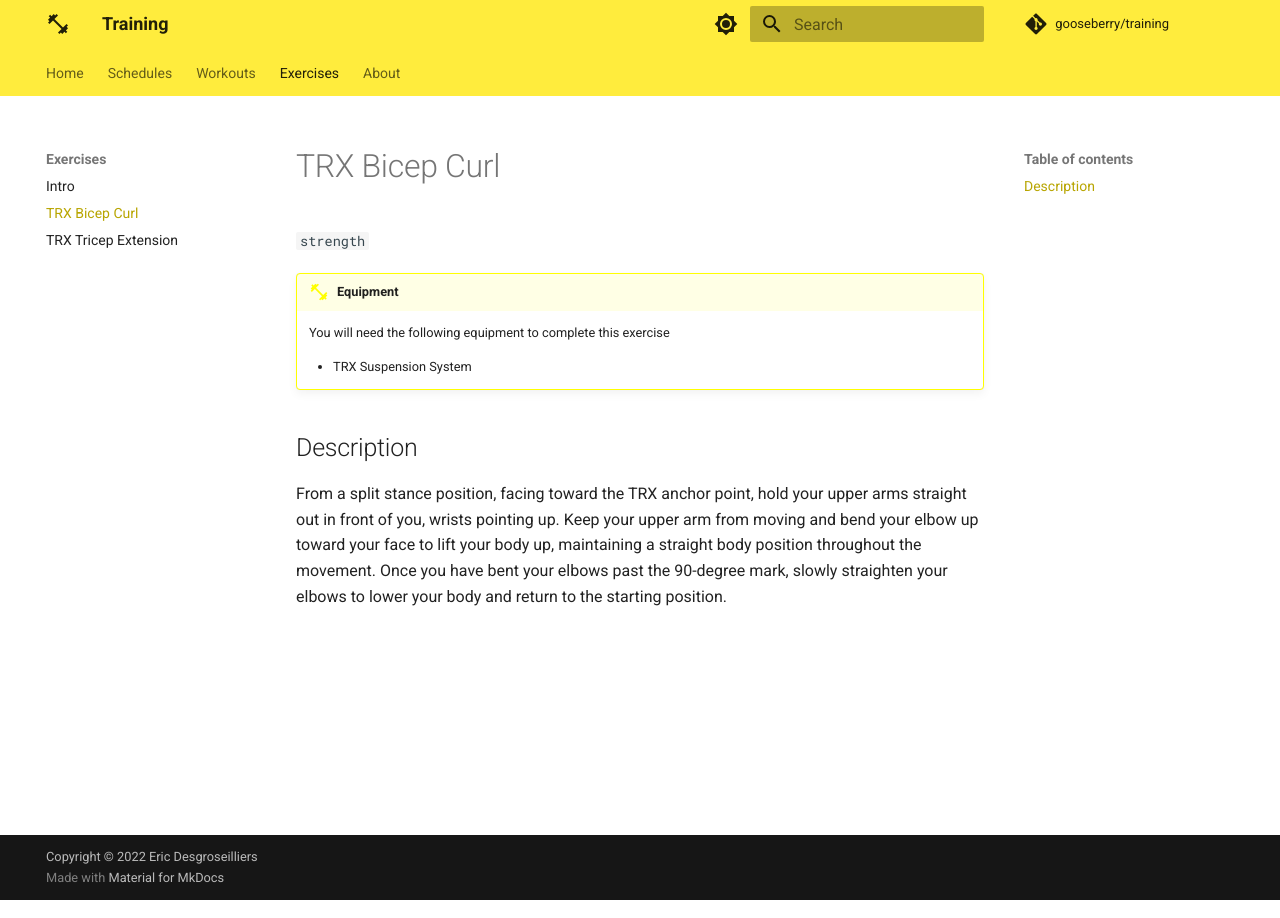
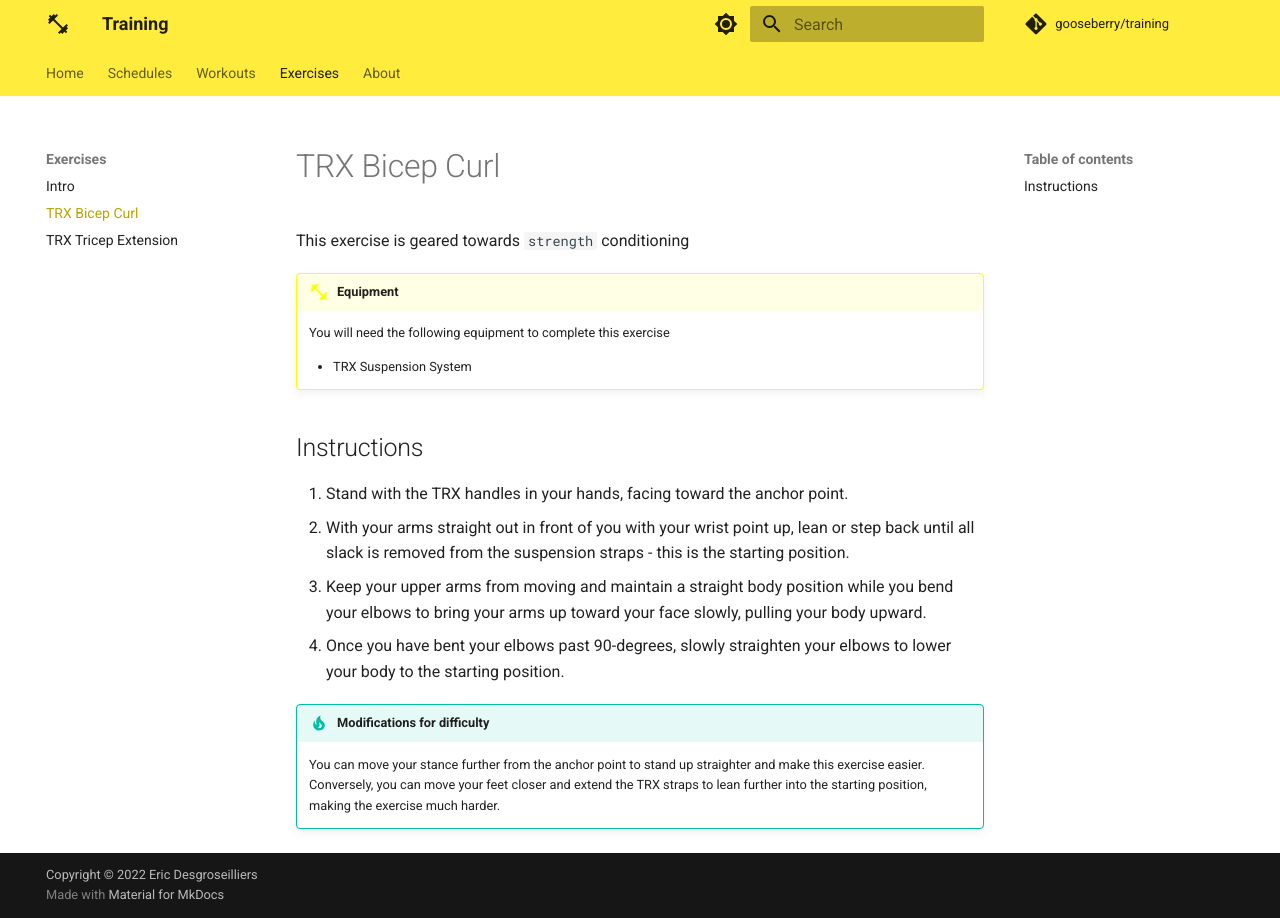
Before and after one commit to gooseberry/training, an MkDocs documentation site: the page built from docs/exercises/trx-bicep-curl.md, in a window 1280 px wide. Built offline with MkDocs 1.6.1 and Material for MkDocs 9.7.7, drawn with Linux system fonts in a browser that asks for light colours; comment, search, counter and statistics services are not loaded.

Commit message:
Update trx-bicep-curl.md

```diff
--- a/docs/exercises/trx-bicep-curl.md
+++ b/docs/exercises/trx-bicep-curl.md
@@ -1,6 +1,6 @@
 # TRX Bicep Curl
 
-`strength`
+This exercise is geared towards `strength` conditioning
 
 !!! dumbell "Equipment"
 
@@ -8,6 +8,13 @@
 
     * TRX Suspension System
 
-## Description
+## Instructions
 
-From a split stance position, facing toward the TRX anchor point, hold your upper arms straight out in front of you, wrists pointing up.  Keep your upper arm from moving and bend your elbow up toward your face to lift your body up, maintaining a straight body position throughout the movement.  Once you have bent your elbows past the 90-degree mark, slowly straighten your elbows to lower your body and return to the starting position.
+1. Stand with the TRX handles in your hands, facing toward the anchor point.
+2. With your arms straight out in front of you with your wrist point up, lean or step back until all slack is removed from the suspension straps - this is the starting position.
+3. Keep your upper arms from moving and maintain a straight body position while you bend your elbows to bring your arms up toward your face slowly, pulling your body upward.
+4. Once you have bent your elbows past 90-degrees, slowly straighten your elbows to lower your body to the starting position.
+
+!!! tip "Modifications for difficulty"
+
+    You can move your stance further from the anchor point to stand up straighter and make this exercise easier.  Conversely, you can move your feet closer and extend the TRX straps to lean further into the starting position, making the exercise much harder.
```
